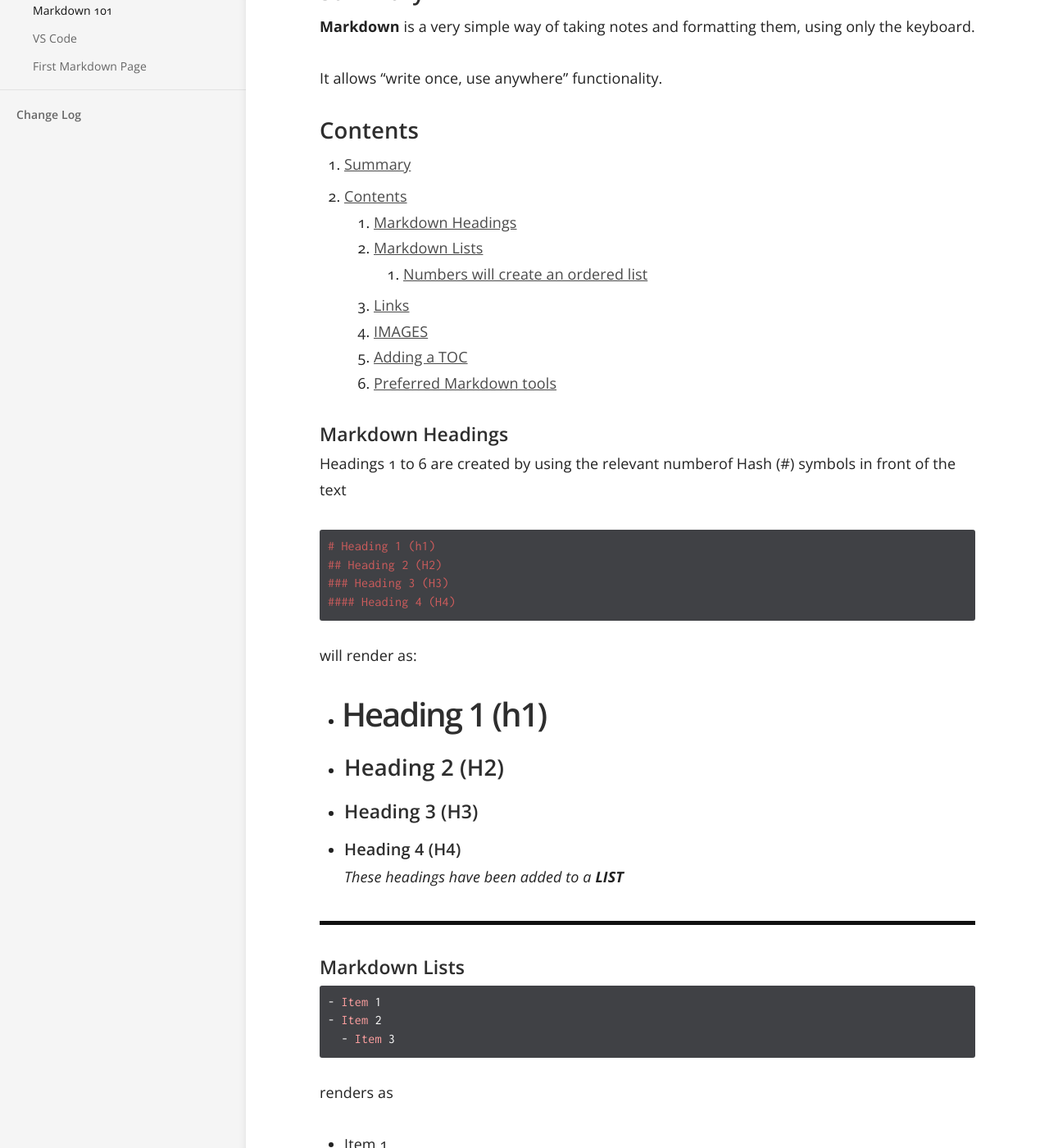
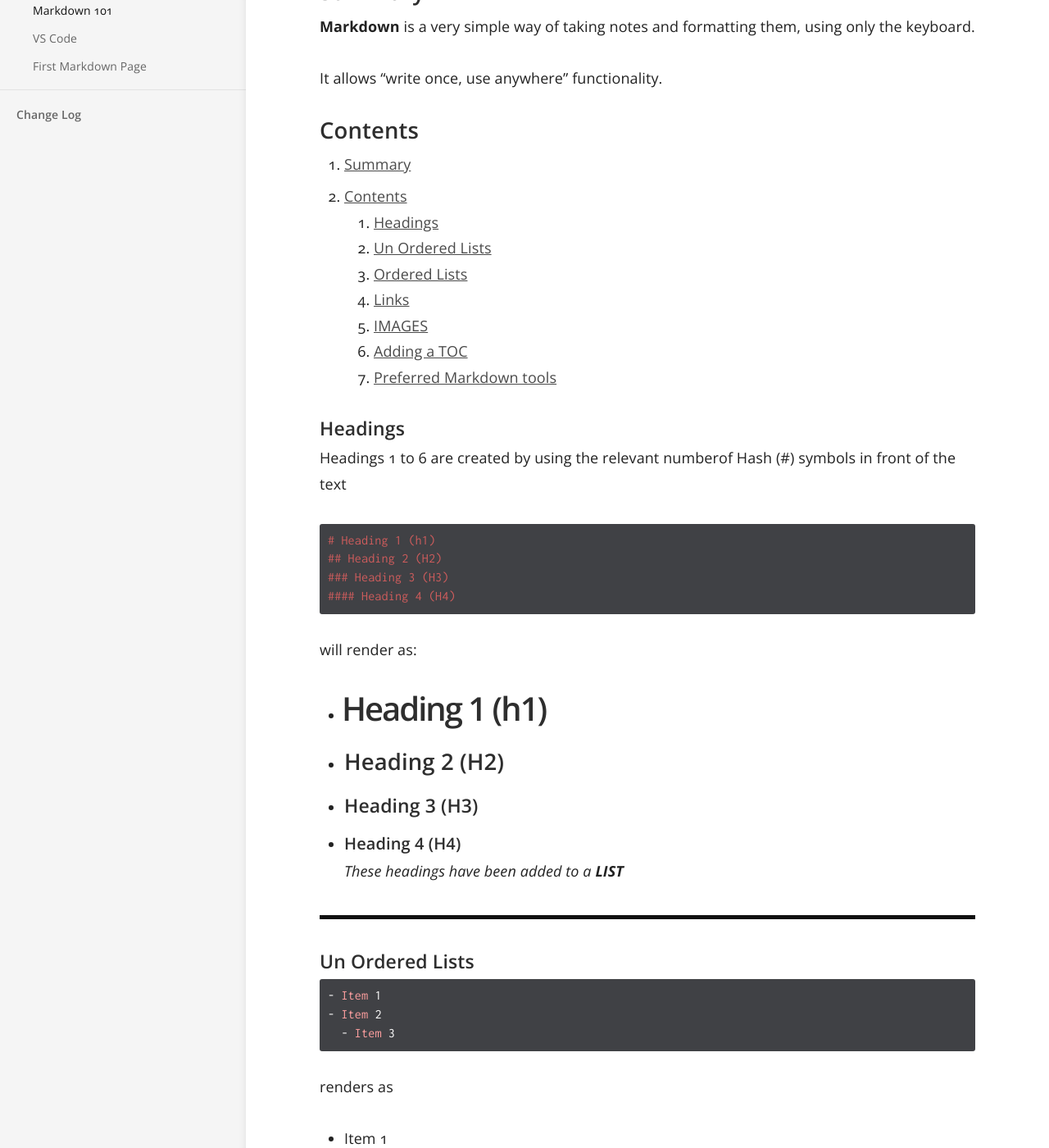
Before and after one commit to scotentSD/Tutorials, a Jekyll site: the page built from _docs/Content/Markdown.md, in a window 1280 px wide and 1400 px high, scrolled down 224 px. Shown: the whole window at 82% size. Built offline with Jekyll 4.4.1, drawn with Linux system fonts in a browser that asks for light colours; some of the changed text lies outside the part shown.

Commit message:
Update Markdown.md
mk

````diff
--- a/_docs/Content/Markdown.md
+++ b/_docs/Content/Markdown.md
@@ -11,15 +11,15 @@ It allows "write once, use anywhere" functionality.
 ## Contents
 1. [Summary](#summary)
 2. [Contents](#contents)
-   1. [Markdown Headings](#markdown-headings)
-   2. [Markdown Lists](#markdown-lists)
-      1. [Numbers will create an ordered list](#numbers-will-create-an-ordered-list)
-   3. [Links](#links)
-   4. [IMAGES](#images)
-   5. [Adding a TOC](#adding-a-toc)
-   6. [Preferred Markdown tools](#preferred-markdown-tools)
+   1. [Headings](#headings)
+   2. [Un Ordered Lists](#un-ordered-lists)
+   3. [Ordered Lists](#ordered-lists)
+   4. [Links](#links)
+   5. [IMAGES](#images)
+   6. [Adding a TOC](#adding-a-toc)
+   7. [Preferred Markdown tools](#preferred-markdown-tools)
 
-### Markdown Headings
+### Headings
 
 Headings 1 to 6 are created by using the relevant numberof Hash (#) symbols in front of the text
 
@@ -39,7 +39,7 @@ _These headings have been added to a **LIST**_
 
 ---
 
-### Markdown Lists
+### Un Ordered Lists
 
 ```ruby
 - Item 1
@@ -57,8 +57,9 @@ Indenting is reflected in the list.
 
 Leave blank lines before and after most things
 
+---
 
-#### Numbers will create an ordered list
+### Ordered Lists
 ```ruby
 1. Item 1
 2. Item 2
````
